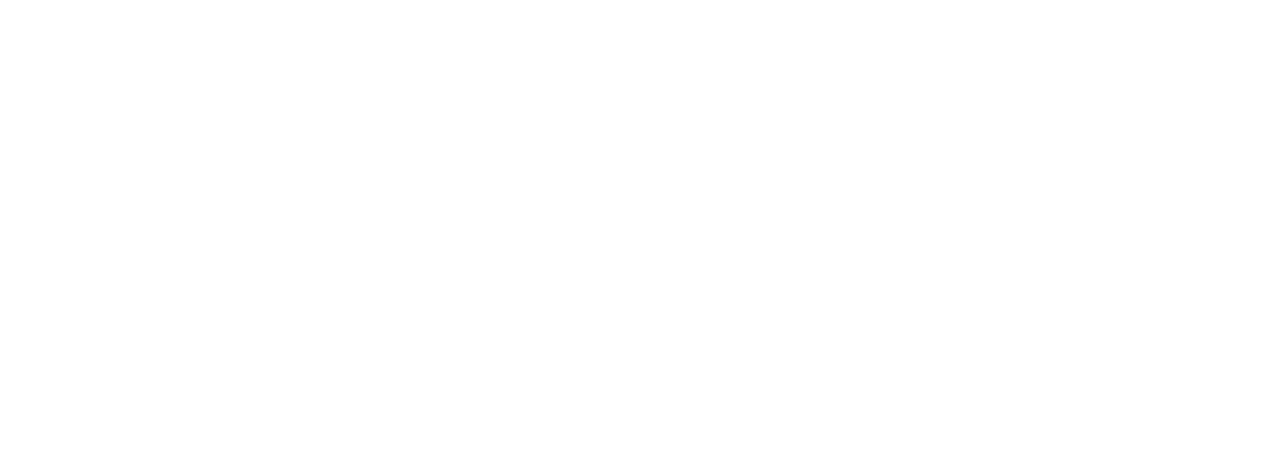
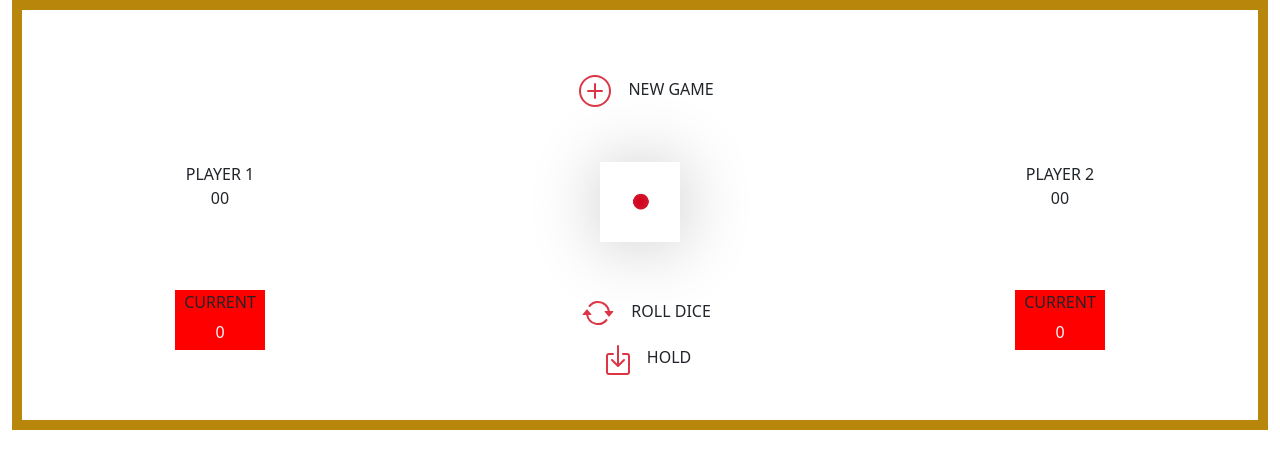
Before and after one commit to Kurtozorus/Evaluation-d-entrainement-Dynamiser-vos-sites-Web-avec-JavaScript, a plain HTML site: page index.html in a window 1280 px wide. Drawn offline with Linux system fonts and the light colour scheme.

Commit message:
mise à jour html et function roll

```diff
--- a/index.html
+++ b/index.html
@@ -1,17 +1,112 @@
 <!DOCTYPE html>
 <html lang="fr">
-<head>
-    <meta charset="UTF-8">
-    <meta name="viewport" content="width=device-width, initial-scale=1.0">
+  <head>
+    <meta charset="UTF-8" />
+    <meta name="viewport" content="width=device-width, initial-scale=1.0" />
     <title>Jeu du dé</title>
-    <link rel="stylesheet" href="style.css">
-    <link rel="stylesheet" href="Assets/bootstrap.min.css">
-</head>
-<body>
-    <div class="gameOfDice">
+    <link rel="stylesheet" href="style.css" />
+    <link rel="stylesheet" href="Assets/bootstrap.min.css" />
+  </head>
 
+  <body>
+    <div class="container-xxl text-center">
+      <div id="plateau">
+        <div class="row align-items-start mt-5">
+          <div class="col-12">
+            <button id="new-game" class="btn">
+              <svg
+                xmlns="http://www.w3.org/2000/svg"
+                width="32"
+                height="32"
+                fill="currentColor"
+                class="bi bi-plus-circle text-danger"
+                viewBox="0 0 16 16"
+              >
+                <path
+                  d="M8 15A7 7 0 1 1 8 1a7 7 0 0 1 0 14m0 1A8 8 0 1 0 8 0a8 8 0 0 0 0 16"
+                />
+                <path
+                  d="M8 4a.5.5 0 0 1 .5.5v3h3a.5.5 0 0 1 0 1h-3v3a.5.5 0 0 1-1 0v-3h-3a.5.5 0 0 1 0-1h3v-3A.5.5 0 0 1 8 4"
+                />
+              </svg>
+            </button>
+            NEW GAME
+          </div>
+        </div>
+        <div class="row justify-content-around mt-5">
+          <div class="col-4 text-center" id="dot1">PLAYER 1
+            <div id="global1">00
+            </div>
+          </div>
+          <div class="col-4" id="dice">
+            <img
+              class="img-fluid"
+              src="Assets/images/dice-01.png"
+              id="dic"
+              alt="un dés de face un"
+            />
+          </div>
+          <div class="col-4" id="dot2">PLAYER 2
+            <div id="global2">00
+          </div>
+        </div>
+        </div>
+        <div class="row justify-content-around mt-5">
+          <div class="col-4 text-center">
+            <div class=" box">CURRENT</div>
+            <div class="box text-light" id="round1">0</div>
+          </div>
+          <div class="col-4">
+            <div class="min">
+              <button class="btn" id="roll"><svg
+                xmlns="http://www.w3.org/2000/svg"
+                width="32"
+                height="32"
+                fill="currentColor"
+                class="bi bi-arrow-repeat text-danger"
+                id="roll"
+                viewBox="0 0 16 16"
+              >
+                <path
+                  d="M11.534 7h3.932a.25.25 0 0 1 .192.41l-1.966 2.36a.25.25 0 0 1-.384 0l-1.966-2.36a.25.25 0 0 1 .192-.41zm-11 2h3.932a.25.25 0 0 0 .192-.41L2.692 6.23a.25.25 0 0 0-.384 0L.342 8.59A.25.25 0 0 0 .534 9z"
+                />
+                <path
+                  fill-rule="evenodd"
+                  d="M8 3c-1.552 0-2.94.707-3.857 1.818a.5.5 0 1 1-.771-.636A6.002 6.002 0 0 1 13.917 7H12.9A5.002 5.002 0 0 0 8 3M3.1 9a5.002 5.002 0 0 0 8.757 2.182.5.5 0 1 1 .771.636A6.002 6.002 0 0 1 2.083 9z"
+                />
+              </svg>
+            </button>
+              ROLL DICE
+            </div>
+            <div>
+              <button class="btn" id="hold"><svg
+              xmlns="http://www.w3.org/2000/svg"
+              width="32"
+              height="32"
+              fill="currentColor"
+              class="bi bi-box-arrow-in-down text-danger"
+              viewBox="0 0 16 16"
+            >
+              <path
+                fill-rule="evenodd"
+                d="M3.5 6a.5.5 0 0 0-.5.5v8a.5.5 0 0 0 .5.5h9a.5.5 0 0 0 .5-.5v-8a.5.5 0 0 0-.5-.5h-2a.5.5 0 0 1 0-1h2A1.5 1.5 0 0 1 14 6.5v8a1.5 1.5 0 0 1-1.5 1.5h-9A1.5 1.5 0 0 1 2 14.5v-8A1.5 1.5 0 0 1 3.5 5h2a.5.5 0 0 1 0 1z"
+              />
+              <path
+                fill-rule="evenodd"
+                d="M7.646 11.854a.5.5 0 0 0 .708 0l3-3a.5.5 0 0 0-.708-.708L8.5 10.293V1.5a.5.5 0 0 0-1 0v8.793L5.354 8.146a.5.5 0 1 0-.708.708l3 3z"
+              />
+            </svg></button>HOLD</div>
+          </div>
+          <div class="col-4 current">
+            <div class="box">
+              CURRENT
+            </div>
+            <div class="box text-light" id="round2">0</div>
+          </div>
+        </div>
+      </div>
     </div>
     <script src="Assets/bootstrap.bundle.min.js"></script>
     <script src="script.js"></script>
-</body>
+  </body>
 </html>
--- a/script.js
+++ b/script.js
@@ -0,0 +1,44 @@
+let facesOfDice = [
+    'Assets/images/dice-01.png',
+    'Assets/images/dice-02.png',
+    'Assets/images/dice-03.png',
+    'Assets/images/dice-04.png',
+    'Assets/images/dice-05.png',
+    'Assets/images/dice-06.png'
+]
+let newGame = document.getElementById('new-game');
+let rollDice = document.getElementById('roll');
+let hold = document.getElementById('hold');
+let dot1 = document.getElementById('dot1');
+let dot2 = document.getElementById('dot2');
+let global1 = document.getElementById('global1');
+let global2 = document.getElementById('global2');
+let round1 = document.getElementById('round1');
+let round2 = document.getElementById('round2');
+let dice = document.querySelectorAll('img');
+
+// function dotActive {
+
+// }
+
+function roll()  {
+    //boucle qui récupére l'élément image de notre
+    dice.forEach(function (dic) {
+        dic.classList.add("shake");
+    });
+    setTimeout(function() {
+        dice.forEach(function (dic) {
+            dic.classList.remove("shake")
+        })
+    }, 1000)
+    let dicvalue = Math.floor(Math.random() * 6)
+    console.log(dicvalue + 1)
+    document.querySelector("#dic").setAttribute("src", facesOfDice[dicvalue]);
+    let diceResult = dicvalue + 1;
+    round1.innerHTML = diceResult
+}
+
+rollDice.addEventListener('click', () =>{
+    roll()
+});
+console.log(dice)
--- a/style.css
+++ b/style.css
@@ -0,0 +1,55 @@
+/* -------reset------- */
+* {
+    margin: 0;
+    padding: 0;
+}
+
+body {
+    font-family: "Lato", sans-serif;
+}
+
+@font-face {
+    font-family: 'Lato' ;
+    src: url('Assets/images/Fonts/Lato-Regular.ttf');
+}
+#plateau {
+    border: solid 10px #b8860b;
+    width: auto;
+    height: 430px;
+    padding-top: 10px;
+    padding-bottom: 20px;
+}
+svg {
+    cursor: pointer;
+}
+.img-fluid{
+    box-shadow: 1px 2px 70px rgb(202, 199, 199);
+    width: 80px;
+    height: 80px;
+}
+.box {
+    width: 90px;
+    height: 30px;
+    background-color: red;
+    margin: auto;
+}
+.shake {
+    animation: shake 0.5s infinite;
+}
+@keyframes shake {
+    0% {
+        transform: rotate(30deg);
+    }
+    50% {
+        transform: rotate(-30deg);
+    }
+    100% {
+        transform: rotate(30deg);
+    }
+}
+
+@media (max-width: 501px) {
+    .min {
+        font-size: small;
+    }
+}
```
